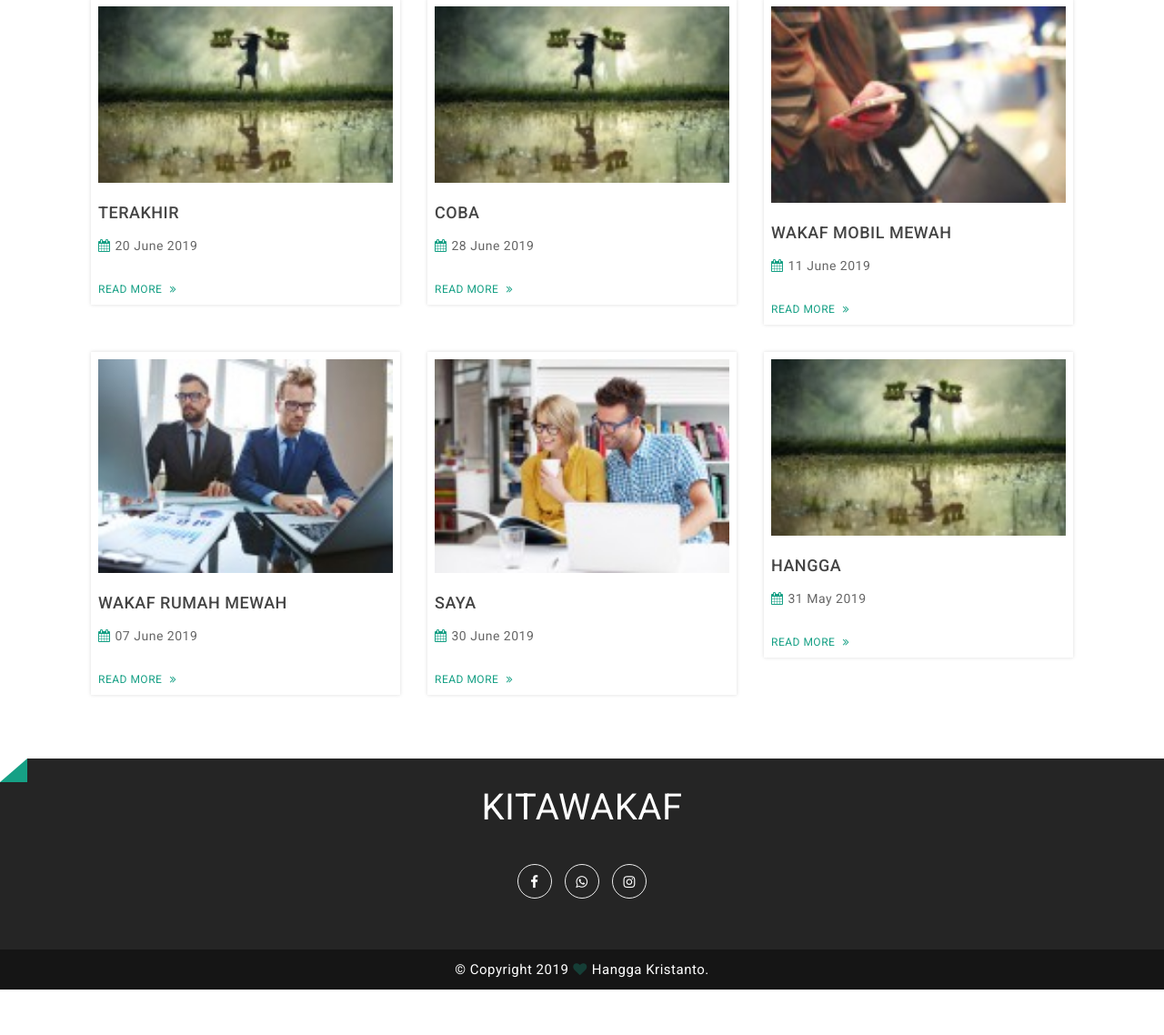
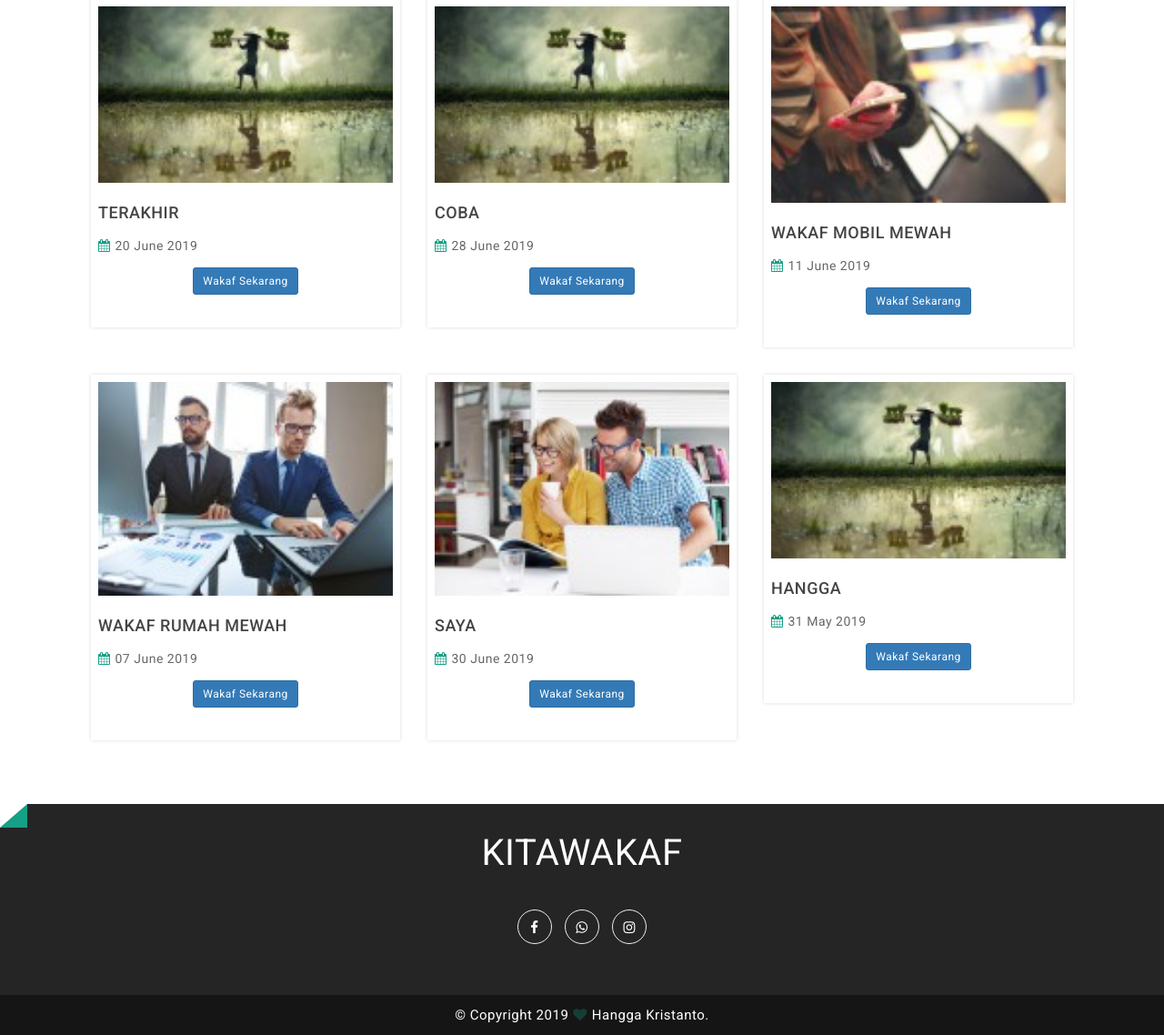
Before and after one commit to hanggakristanto99/ta_wakaf, a CodeIgniter app: page /database/member/c_wakaf in a window 1280 px wide. Shown: the part 280-1418 px from the top of the page at 91% size. Before the commit the page ends 1368 px from the top, so only its background shows below. Run offline with CodeIgniter, Linux system fonts and the light colour scheme; data comes from the database, SQL or seed files in the repository; some libraries are stand-ins or nearby versions.

Commit message:
11 finish

```diff
--- a/application/controllers/member/C_halaman_login.php
+++ b/application/controllers/member/C_halaman_login.php
@@ -8,6 +8,12 @@ class c_halaman_login extends CI_Controller {
 	{
 		parent::__construct();
 		$this->load->model('user/m_halaman_login');
+		// if ($this->session->userdata('level')=="") {
+		// 	redirect('member/c_jenis_wakaf');
+		// }
+		if ($this->session->userdata('level') =="member") {
+			redirect('member/c_jenis_wakaf');
+		}
 
 	}
 
--- a/application/models/user/M_upload_foto.php
+++ b/application/models/user/M_upload_foto.php
@@ -9,9 +9,10 @@ class M_upload_foto extends CI_Model
 	}
 	//======================================
 	function tampil_data(){
+		$this->db->limit(1);
 		$hasil = $this->db->select("*")
 				 ->from('pewakaf')
-				 ->order_by('id', 'DESC')
+				 ->order_by('id', 'ASC')
 				 ->get();
 		return $hasil->result();
 	}
--- a/application/views/user/register.php
+++ b/application/views/user/register.php
@@ -46,7 +46,7 @@ $this->load->view('user/header');
 						<ul class="social">
 							<!-- <li><a href="#"><i class="fa fa-facebook"></i></a></li> -->
 							<li><a href="#"><i class="fa fa-facebook"></i></a></li>
-							<li><a href="#"><i class="fa fa-envelope "></i></a></li>
+							<li><a href="https://wa.me/628561333111?text=Assalamualaikum,%20saya%20ingin%20berwakaf%20..."><i class="fa fa-whatsapp "></i></a></li>
 							<li><a href="#"><i class="fa fa-instagram"></i></a></li>
 						</ul>
 						<!--/ End Social -->
--- a/application/views/user/upload_foto.php
+++ b/application/views/user/upload_foto.php
@@ -61,7 +61,7 @@ $this->load->view('user/header');
 				<div class="row">
 					<div class="col-md-12 col-sm-12 col-xs-12 wow fadeIn">
 						<div class="section-title center">
-							<h2> <span>Upload foto</span></h2><br>
+							<h2> <span>Upload Bukti Transfer</span></h2><br>
 						</div>
 					</div>
 				</div><br>
@@ -92,7 +92,7 @@ $this->load->view('user/header');
 			                        </div>
 
         							  <div class="form-group col-md-4">
-											Klik Tombol "Choose File" Untuk Memilih Gambar <h1></h1><input type="file" name="gambar" class="form-control" required>
+											Klik Tombol "Choose File" Untuk Memilih Bukti Transfer <h1></h1><input type="file" name="gambar" class="form-control" required>
         							  </div><br><h1></h1>
         							  <input type="hidden" name="id" value="<?php echo $row->id;?>">
         							  <button type="submit" class="btn btn-primary">Kirim</button>
--- a/application/views/user/wakaf.php
+++ b/application/views/user/wakaf.php
@@ -89,9 +89,12 @@ $this->load->view('user/header');
 											<div class="meta">
 												<span><i class="fa fa-calendar"></i><?php echo date("d F Y", strtotime($row->tgl));?></span>
 											</div>
-											<!-- <p>Mirum est notare quam littera gothica, quam nunc putamus parum claram, anteposuerit litterarum formas humanitatis.</p> -->
-											<a href="<?php echo base_url() ?>member/c_wakaf/e/<?php echo $row->id ?>" class="btn btn-sm btn-success text-center">Read More <i class="fa fa-angle-double-right"></i></a>
+
 										</div>
+										<div class="text-center">
+
+										<a href="<?php echo base_url() ?>member/c_wakaf/e/<?php echo $row->id ?>" class="btn btn-primary btn-sm text-center" role="button">Wakaf Sekarang</a>
+										</div><br>
 									</div>
 									<!--/ End Single blog -->
 								</div>
```
Also changed, not shown: uploads/31.jpg (deleted), uploads/32.jpg (deleted), uploads/thumbnail/31.jpg (deleted), uploads/thumbnail/32.jpg (deleted).
